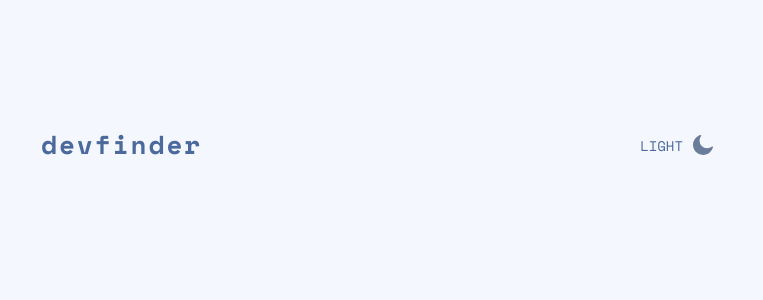
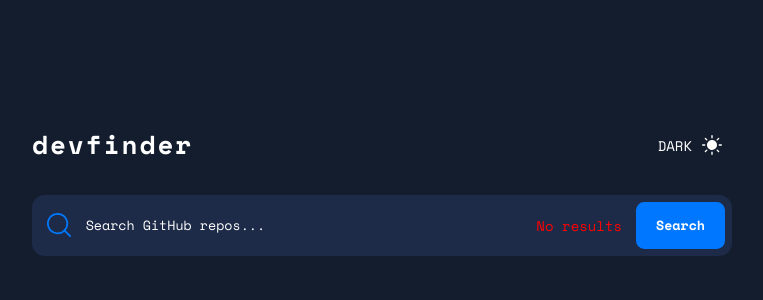
Before and after one commit to megahoma/github-repository-search, a React (Create React App) app: page / in a window 1280 px wide. Shown: the top 300 px of the page, without its empty margins (258-1021 px from the left). Built offline with nearby package versions, Linux system fonts and the light colour scheme.

Commit message:
added SearchBar component

```diff
--- a/src/App.tsx
+++ b/src/App.tsx
@@ -9,10 +9,11 @@ import dark from './styles/themes/dark'
 
 import Notification from './components/Notification'
 import Header from './components/Header'
+import SearchBar from './components/SearchBar'
 
 const App = (): JSX.Element => {
   const dispatch = useDispatch()
-  const [theme, setTheme] = React.useState<DefaultTheme>(light)
+  const [theme, setTheme] = React.useState<DefaultTheme>(dark)
 
   const toggleTheme = () => {
     setTheme(theme.title === 'light' ? dark : light)
@@ -30,6 +31,7 @@ const App = (): JSX.Element => {
 
         <Notification />
         <Header toggleTheme={toggleTheme} titleTheme={theme.title} />
+        <SearchBar />
       </ThemeProvider>
     </React.Fragment>
   )
--- a/src/components/Header/styles.ts
+++ b/src/components/Header/styles.ts
@@ -1,18 +1,19 @@
 import styled from 'styled-components'
 
 export const Container = styled.header`
+  width: 90%;
   margin: 0 auto;
   display: flex;
   justify-content: space-between;
-  padding: 125px 35px 100px 35px;
+  padding: 125px 0 30px 0;
 
-  @media (min-width: 560px) {
-    width: 47rem;
+  @media (min-width: 1024px) {
+    width: 50em;
   }
 `
 
 export const Title = styled.h1`
+  color: ${(props) => props.theme.colors.textHeader};
+  letter-spacing: 2px;
   font-size: 26px;
-  color: ${(props) => props.theme.colors.text};
-  letter-spacing: 2px;
 `
--- /dev/null
+++ b/src/components/SearchBar/index.tsx
@@ -0,0 +1,38 @@
+import React from 'react'
+
+import { Container, SearchIcon, Input, ErrorMessage, Button } from './styles'
+
+const SearchBar = (): JSX.Element => {
+  const [value, setValue] = React.useState<string>('')
+  const [errorMessage, setErrorMessage] = React.useState<boolean>(true)
+
+  const handleSubmit = () => {
+    console.log(value)
+  }
+
+  return (
+    <React.Fragment>
+      <Container>
+        <SearchIcon />
+        <Input
+          type="text"
+          placeholder="Search GitHub repos..."
+          value={value}
+          onChange={(event) => {
+            setValue(event.target.value)
+          }}
+        />
+        {errorMessage ? (
+          <ErrorMessage>No results</ErrorMessage>
+        ) : (
+          <React.Fragment></React.Fragment>
+        )}
+        <Button type="submit" onClick={handleSubmit}>
+          Search
+        </Button>
+      </Container>
+    </React.Fragment>
+  )
+}
+
+export default SearchBar
--- /dev/null
+++ b/src/components/SearchBar/styles.ts
@@ -0,0 +1,55 @@
+import styled from 'styled-components'
+
+export const Container = styled.div`
+  width: 90%;
+  margin: 0 auto;
+  padding: 0.5em;
+  display: flex;
+  justify-content: space-between;
+  align-items: center;
+
+  border-radius: 0.938em;
+  background: ${(props) => props.theme.colors.backgroundColorSearch};
+
+  @media (min-width: 1024px) {
+    width: 50em;
+  }
+`
+
+export const SearchIcon = styled.div`
+  width: 40px;
+  height: 40px;
+
+  background-image: url('./images/icon-search.svg');
+  background-repeat: no-repeat;
+  background-position: center;
+`
+
+export const Input = styled.input`
+  flex: 1 1 auto;
+  margin-left: 0.5em;
+  margin-right: 0.5em;
+  background-color: ${(props) => props.theme.colors.backgroundColorSearch};
+
+  color: ${(props) => props.theme.colors.text};
+
+  &:focus {
+    caret-color: ${(props) => props.theme.colors.primary};
+  }
+  &::placeholder {
+    color: ${(props) => props.theme.colors.text};
+  }
+`
+
+export const ErrorMessage = styled.p`
+  margin-right: 1em;
+  color: red;
+`
+
+export const Button = styled.button`
+  padding: 1em 1.5em;
+  border-radius: 0.625em;
+  background-color: ${(props) => props.theme.colors.primary};
+  font-weight: 700;
+  color: ${(props) => props.theme.colors.secondary};
+`
--- a/src/components/Switch/styles.ts
+++ b/src/components/Switch/styles.ts
@@ -6,6 +6,7 @@ export const Container = styled.div`
   align-items: center;
   justify-content: space-between;
 
+  color: ${(props) => props.theme.colors.text};
   cursor: pointer;
 `
 
--- a/src/styles/global.ts
+++ b/src/styles/global.ts
@@ -4,15 +4,16 @@ export default createGlobalStyle`
   * {
     margin: 0;
     padding: 0;
+    border: none;
     outline: none;
     box-sizing: border-box;
     text-decoration: none;
+    font-family: 'Space Mono', monospace;
   }
   body {
     background-color: ${(props) => props.theme.colors.backgroundColor};
     color: ${(props) => props.theme.colors.text};
     transition: background-color 500ms linear;
-    font-family: 'Space Mono', monospace;
     font-size: 14px;
     font-weight: 400;
   }
--- a/src/styles/themes/dark.ts
+++ b/src/styles/themes/dark.ts
@@ -4,6 +4,10 @@ export default {
   iconSwitch: './images/icon-sun.svg',
   colors: {
     backgroundColor: 'hsl(220, 40%, 13%);',
-    text: 'hsl(0, 0%, 100%);',
+    backgroundColorSearch: 'hsl(222, 41%, 20%)',
+    text: 'hsl(0, 0%, 100%)',
+    textHeader: 'hsl(0, 0%, 100%)',
+    primary: 'hsl(212, 100%, 50%);',
+    secondary: 'hsl(0, 0%, 100%)',
   },
 }
--- a/src/styles/themes/light.ts
+++ b/src/styles/themes/light.ts
@@ -4,6 +4,10 @@ export default {
   iconSwitch: './images/icon-moon.svg',
   colors: {
     backgroundColor: 'hsl(228, 100%, 98%);',
+    backgroundColorSearch: 'hsl(0, 0%, 100%)',
     text: 'hsl(217, 35%, 45%);',
+    textHeader: 'hsl(217, 21%, 21%)',
+    primary: 'hsl(212, 100%, 50%);',
+    secondary: 'hsl(0, 0%, 100%)',
   },
 }
--- a/src/styles/types.ts
+++ b/src/styles/types.ts
@@ -8,7 +8,11 @@ declare module 'styled-components' {
 
     colors: {
       backgroundColor: string
+      backgroundColorSearch: string
       text: string
+      textHeader: string
+      primary: string
+      secondary: string
     }
   }
 }
```
Also changed, not shown: public/images/icon-search.svg (added).
